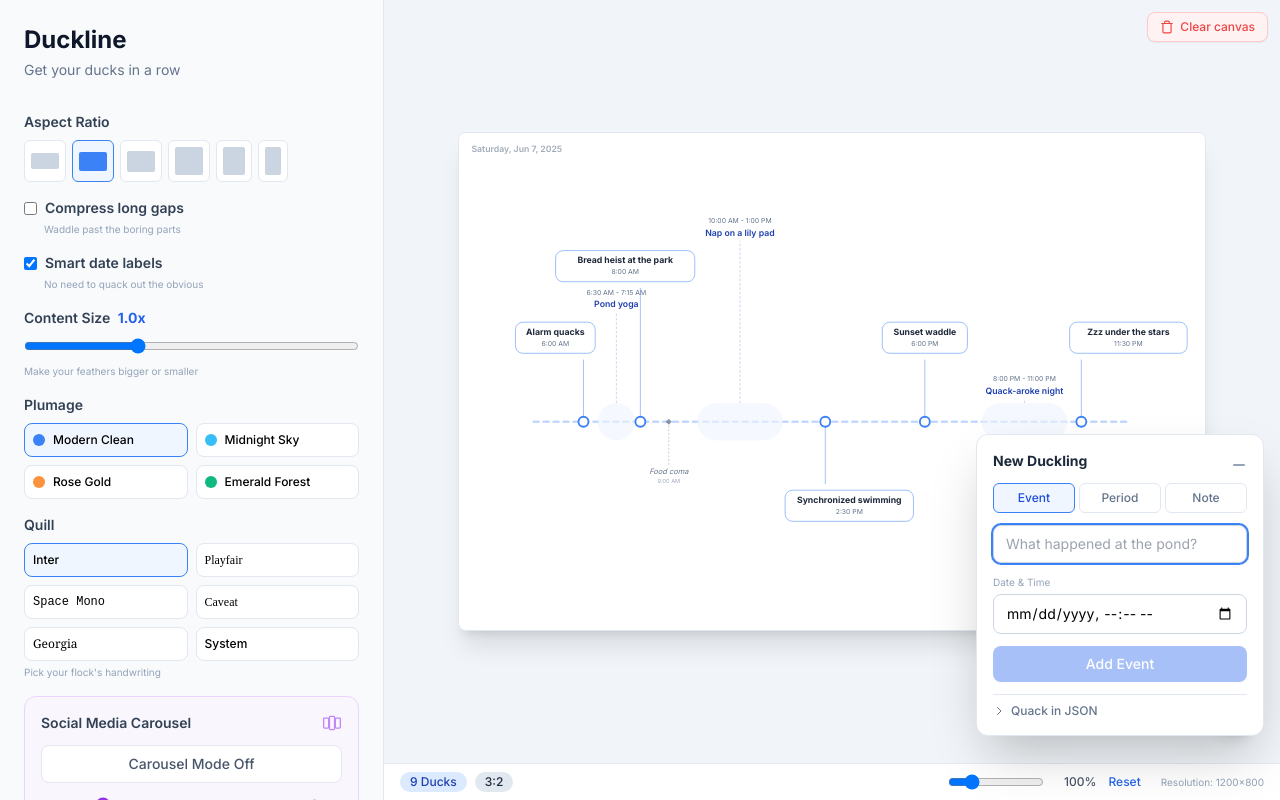
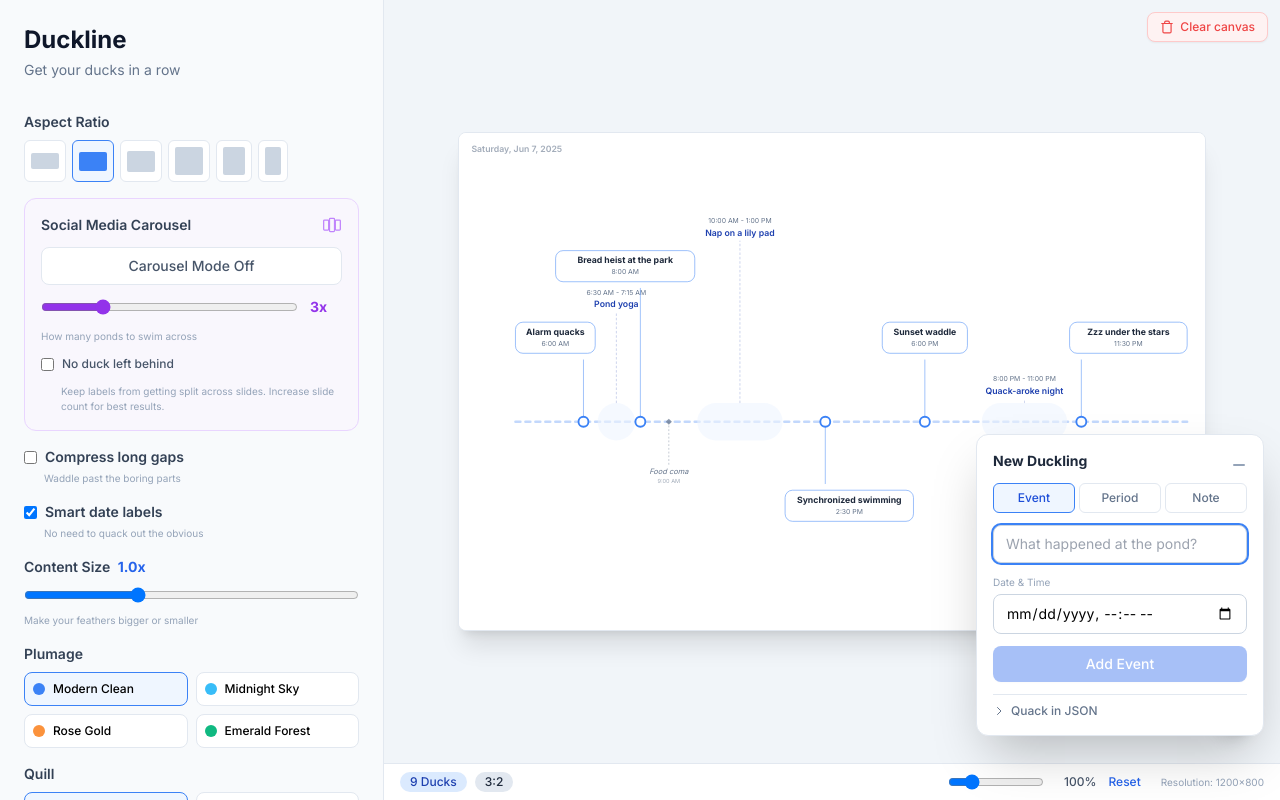
Before and after one commit to Yifeng-Sun/timelineGen, a React (Vite) app: page / in a window 1280 px wide. Built offline with nearby package versions, Linux system fonts and the light colour scheme.

Commit message:
fix pushing items out bug

```diff
--- a/App.tsx
+++ b/App.tsx
@@ -1,5 +1,5 @@
 
-import React, { useState, useRef, useEffect, useCallback } from 'react';
+import React, { useState, useRef, useEffect, useCallback, useMemo } from 'react';
 import { TimelineItem, AspectRatio, ASPECT_RATIOS, Theme, THEMES, FontOption, FONTS } from './types';
 import TimelinePreview from './components/TimelinePreview';
 import ControlPanel from './components/ControlPanel';
@@ -46,6 +46,30 @@ const App: React.FC = () => {
   const [compactDates, setCompactDates] = useState(true);
   const [showAddPanel, setShowAddPanel] = useState(true);
   const [clearedItems, setClearedItems] = useState<TimelineItem[] | null>(null);
+  const [showOverlapWarning, setShowOverlapWarning] = useState(false);
+
+  // Detect overlapping periods
+  const hasOverlappingPeriods = useMemo(() => {
+    const periods = items.filter((i): i is Extract<TimelineItem, { type: 'period' }> => i.type === 'period');
+    for (let i = 0; i < periods.length; i++) {
+      for (let j = i + 1; j < periods.length; j++) {
+        const a0 = new Date(periods[i].startDate).getTime();
+        const a1 = new Date(periods[i].endDate).getTime();
+        const b0 = new Date(periods[j].startDate).getTime();
+        const b1 = new Date(periods[j].endDate).getTime();
+        if (a0 < b1 && b0 < a1) return true;
+      }
+    }
+    return false;
+  }, [items]);
+
+  // Auto-disable avoidSplit when overlapping periods appear
+  useEffect(() => {
+    if (hasOverlappingPeriods && avoidSplit) {
+      setAvoidSplit(false);
+      setShowOverlapWarning(true);
+    }
+  }, [hasOverlappingPeriods]);
 
   // Persist items to localStorage on every change
   useEffect(() => {
@@ -217,6 +241,7 @@ const App: React.FC = () => {
         setAvoidSplit={setAvoidSplit}
         compactDates={compactDates}
         setCompactDates={setCompactDates}
+        hasOverlappingPeriods={hasOverlappingPeriods}
       />
 
       {/* Main Preview Area */}
@@ -399,6 +424,32 @@ const App: React.FC = () => {
           </div>
         )}
 
+        {showOverlapWarning && (
+          <div className="absolute inset-0 bg-black/30 backdrop-blur-sm z-50 flex items-center justify-center p-4">
+            <div className="bg-white rounded-2xl shadow-2xl max-w-sm w-full p-6 space-y-4">
+              <div className="flex items-start gap-3">
+                <div className="w-10 h-10 rounded-full bg-amber-100 flex items-center justify-center flex-shrink-0">
+                  <svg className="w-5 h-5 text-amber-600" fill="none" stroke="currentColor" strokeWidth="2" viewBox="0 0 24 24" strokeLinecap="round" strokeLinejoin="round"><path d="M10.29 3.86L1.82 18a2 2 0 001.71 3h16.94a2 2 0 001.71-3L13.71 3.86a2 2 0 00-3.42 0z"/><line x1="12" y1="9" x2="12" y2="13"/><line x1="12" y1="17" x2="12.01" y2="17"/></svg>
+                </div>
+                <div>
+                  <h3 className="font-bold text-slate-900 text-base">No duck left behind disabled</h3>
+                  <p className="text-sm text-slate-500 mt-1">Your timeline has overlapping periods.</p>
+                </div>
+              </div>
+              <p className="text-sm text-slate-600 leading-relaxed">
+                When periods overlap, their labels share the same timeline space. The slide-splitting algorithm needs a clear left-to-right order to push labels apart, but overlapping periods create circular dependencies &mdash; pushing one label out of a boundary can shove an overlapping neighbor back in. This makes a clean split impossible to guarantee.
+              </p>
+              <p className="text-xs text-slate-400">Remove the overlap to re-enable this feature.</p>
+              <button
+                onClick={() => setShowOverlapWarning(false)}
+                className="w-full bg-slate-900 text-white py-2.5 rounded-lg text-sm font-medium hover:bg-slate-800 transition"
+              >
+                Got it
+              </button>
+            </div>
+          </div>
+        )}
+
         {isExporting && (
           <div className="absolute inset-0 bg-white/60 backdrop-blur-sm z-50 flex flex-col items-center justify-center">
             <div className="w-12 h-12 border-4 border-blue-600 border-t-transparent rounded-full animate-spin mb-4"></div>
--- a/components/ControlPanel.tsx
+++ b/components/ControlPanel.tsx
@@ -23,6 +23,7 @@ interface ControlPanelProps {
   setCompactDates: (v: boolean) => void;
   font: FontOption;
   setFont: (f: FontOption) => void;
+  hasOverlappingPeriods: boolean;
 }
 
 const ControlPanel: React.FC<ControlPanelProps> = ({
@@ -46,6 +47,7 @@ const ControlPanel: React.FC<ControlPanelProps> = ({
   setCompactDates,
   font,
   setFont,
+  hasOverlappingPeriods,
 }) => {
   return (
     <div className="h-full bg-slate-50 border-r border-slate-200 overflow-y-auto custom-scrollbar p-6 space-y-8 w-full md:w-96">
@@ -79,6 +81,54 @@ const ControlPanel: React.FC<ControlPanelProps> = ({
               );
             })}
           </div>
+        </div>
+
+        <div className="relative bg-purple-50/60 border border-purple-200 rounded-xl p-4 space-y-3">
+          <div className="flex items-center justify-between">
+            <label className="block text-sm font-semibold text-slate-700">Social Media Carousel</label>
+            <svg className="w-5 h-5 text-purple-400" fill="none" stroke="currentColor" viewBox="0 0 24 24" strokeWidth="1.5" strokeLinecap="round" strokeLinejoin="round">
+              <rect x="2" y="6" width="6" height="12" rx="1" />
+              <rect x="9" y="4" width="6" height="16" rx="1" />
+              <rect x="16" y="6" width="6" height="12" rx="1" />
+            </svg>
+          </div>
+          <button
+            onClick={() => setShowCarouselPreview(!showCarouselPreview)}
+            className={`w-full py-2 rounded-lg text-sm font-medium border transition ${
+              showCarouselPreview
+                ? 'bg-purple-100 border-purple-500 text-purple-700'
+                : 'bg-white border-slate-200 text-slate-600 hover:bg-slate-50'
+            }`}
+          >
+            Carousel Mode {showCarouselPreview ? 'On' : 'Off'}
+          </button>
+          <div className="flex items-center gap-3">
+            <input
+              type="range"
+              min="1"
+              max="10"
+              value={exportSlices}
+              onChange={(e) => setExportSlices(parseInt(e.target.value))}
+              className="flex-1 accent-purple-600"
+            />
+            <span className="text-sm font-bold text-purple-600 w-8">{exportSlices}x</span>
+          </div>
+          <p className="text-[10px] text-slate-400">How many ponds to swim across</p>
+          <label className={`flex items-center gap-2 text-xs font-medium ${hasOverlappingPeriods ? 'text-slate-400 cursor-not-allowed' : 'text-slate-600 cursor-pointer'}`}>
+            <input
+              type="checkbox"
+              checked={avoidSplit}
+              onChange={(e) => setAvoidSplit(e.target.checked)}
+              disabled={hasOverlappingPeriods}
+              className="rounded border-slate-300 disabled:opacity-40"
+            />
+            No duck left behind
+          </label>
+          {hasOverlappingPeriods ? (
+            <p className="text-[10px] text-amber-500 ml-5">Unavailable — overlapping periods on the timeline.</p>
+          ) : (
+            <p className="text-[10px] text-slate-400 ml-5">Keep labels from getting split across slides. Increase slide count for best results.</p>
+          )}
         </div>
 
         <div>
@@ -155,49 +205,6 @@ const ControlPanel: React.FC<ControlPanelProps> = ({
           </div>
           <p className="text-[10px] text-slate-400 mt-1">Pick your flock's handwriting</p>
         </div>
-
-        <div className="relative bg-purple-50/60 border border-purple-200 rounded-xl p-4 space-y-3">
-          <div className="flex items-center justify-between">
-            <label className="block text-sm font-semibold text-slate-700">Social Media Carousel</label>
-            <svg className="w-5 h-5 text-purple-400" fill="none" stroke="currentColor" viewBox="0 0 24 24" strokeWidth="1.5" strokeLinecap="round" strokeLinejoin="round">
-              <rect x="2" y="6" width="6" height="12" rx="1" />
-              <rect x="9" y="4" width="6" height="16" rx="1" />
-              <rect x="16" y="6" width="6" height="12" rx="1" />
-            </svg>
-          </div>
-          <button
-            onClick={() => setShowCarouselPreview(!showCarouselPreview)}
-            className={`w-full py-2 rounded-lg text-sm font-medium border transition ${
-              showCarouselPreview
-                ? 'bg-purple-100 border-purple-500 text-purple-700'
-                : 'bg-white border-slate-200 text-slate-600 hover:bg-slate-50'
-            }`}
-          >
-            Carousel Mode {showCarouselPreview ? 'On' : 'Off'}
-          </button>
-          <div className="flex items-center gap-3">
-            <input
-              type="range"
-              min="1"
-              max="10"
-              value={exportSlices}
-              onChange={(e) => setExportSlices(parseInt(e.target.value))}
-              className="flex-1 accent-purple-600"
-            />
-            <span className="text-sm font-bold text-purple-600 w-8">{exportSlices}x</span>
-          </div>
-          <p className="text-[10px] text-slate-400">How many ponds to swim across</p>
-          <label className="flex items-center gap-2 text-xs font-medium text-slate-600 cursor-pointer">
-            <input
-              type="checkbox"
-              checked={avoidSplit}
-              onChange={(e) => setAvoidSplit(e.target.checked)}
-              className="rounded border-slate-300"
-            />
-            No duck left behind
-          </label>
-          <p className="text-[10px] text-slate-400 ml-5">Keep labels from getting split across slides. Increase slide count for best results.</p>
-        </div>
       </section>
 
       <section className="pt-4 border-t border-slate-200 space-y-3">
--- a/components/TimelinePreview.tsx
+++ b/components/TimelinePreview.tsx
@@ -231,7 +231,7 @@ const TimelinePreview: React.FC<TimelinePreviewProps> = ({
   const y = actualHeight * 0.58;
 
   // --- Layout computation: dynamic sizing + collision avoidance ---
-  const layoutMap = useMemo(() => {
+  const layoutResult = useMemo(() => {
     const snap = (x: number, hw: number): number => {
       if (!avoidSplit || !exportMode || totalSlices <= 1) return x;
       for (let i = 1; i < totalSlices; i++) {
@@ -321,6 +321,8 @@ const TimelinePreview: React.FC<TimelinePreviewProps> = ({
       allSorted.sort((a, b) => a.entry.rawX - b.entry.rawX);
 
       const minGap = 4 * s;
+      const maxRight = canvasWidth * totalSlices - 20 * s;
+      const minLeft = 20 * s;
 
       // Forward pass (left-to-right): push items right if they overlap predecessor
       for (let i = 0; i < allSorted.length - 1; i++) {
@@ -328,13 +330,14 @@ const TimelinePreview: React.FC<TimelinePreviewProps> = ({
         const next = allSorted[i + 1].entry;
         const needed = curr.cx + curr.halfW + minGap + next.halfW;
         if (next.cx < needed) {
-          let newCx = needed;
+          let newCx = Math.min(needed, maxRight - next.halfW);
           for (let b = 1; b < totalSlices; b++) {
             const boundary = b * canvasWidth;
             if (newCx - next.halfW < boundary && newCx + next.halfW > boundary) {
               newCx = boundary + next.halfW + 4;
             }
           }
+          newCx = Math.min(newCx, maxRight - next.halfW);
           const delta = newCx - next.cx;
           next.cx = newCx;
           if (next.x1 != null) { next.x1! += delta; next.x2! += delta; }
@@ -347,13 +350,14 @@ const TimelinePreview: React.FC<TimelinePreviewProps> = ({
         const prev = allSorted[i - 1].entry;
         const needed = curr.cx - curr.halfW - minGap - prev.halfW;
         if (prev.cx > needed) {
-          let newCx = needed;
+          let newCx = Math.max(needed, minLeft + prev.halfW);
           for (let b = 1; b < totalSlices; b++) {
             const boundary = b * canvasWidth;
             if (newCx - prev.halfW < boundary && newCx + prev.halfW > boundary) {
               newCx = boundary - prev.halfW - 4;
             }
           }
+          newCx = Math.max(newCx, minLeft + prev.halfW);
           const delta = newCx - prev.cx;
           prev.cx = newCx;
           if (prev.x1 != null) { prev.x1! += delta; prev.x2! += delta; }
@@ -421,8 +425,24 @@ const TimelinePreview: React.FC<TimelinePreviewProps> = ({
 
     const map = new Map<string, LayoutEntry>();
     entries.forEach(e => map.set(e.id, e.entry));
-    return map;
+    return { map, entries };
   }, [sortedItems, xScale, s, avoidSplit, exportMode, totalSlices, canvasWidth, fmt]);
+
+  const layoutMap = layoutResult.map;
+
+  // Compute timeline line extent from laid-out items
+  const lineExtent = useMemo(() => {
+    let lo = xScale(min);
+    let hi = xScale(max);
+    for (const e of layoutResult.entries) {
+      const ent = e.entry;
+      const left = ent.x1 != null ? Math.min(ent.x1, ent.cx - ent.halfW) : ent.cx - ent.halfW;
+      const right = ent.x2 != null ? Math.max(ent.x2, ent.cx + ent.halfW) : ent.cx + ent.halfW;
+      lo = Math.min(lo, left);
+      hi = Math.max(hi, right);
+    }
+    return { lo, hi };
+  }, [layoutResult, xScale, min, max]);
 
   return (
     <div className="relative bg-white shadow-xl rounded-lg overflow-hidden flex items-center justify-center border border-slate-200">
@@ -446,12 +466,12 @@ const TimelinePreview: React.FC<TimelinePreviewProps> = ({
 
         {/* Main Timeline Line */}
         <line
-          x1={xScale(min)} y1={y} x2={xScale(max)} y2={y}
+          x1={lineExtent.lo} y1={y} x2={lineExtent.hi} y2={y}
           stroke={theme.primary} strokeWidth={4 * s}
           strokeLinecap="round" strokeDasharray={`${8 * s},${8 * s}`} opacity="0.3"
         />
         <line
-          x1={xScale(min)} y1={y} x2={xScale(max)} y2={y}
+          x1={lineExtent.lo} y1={y} x2={lineExtent.hi} y2={y}
           stroke="url(#mainLineGradient)" strokeWidth={2 * s} strokeLinecap="round"
         />
 
```
